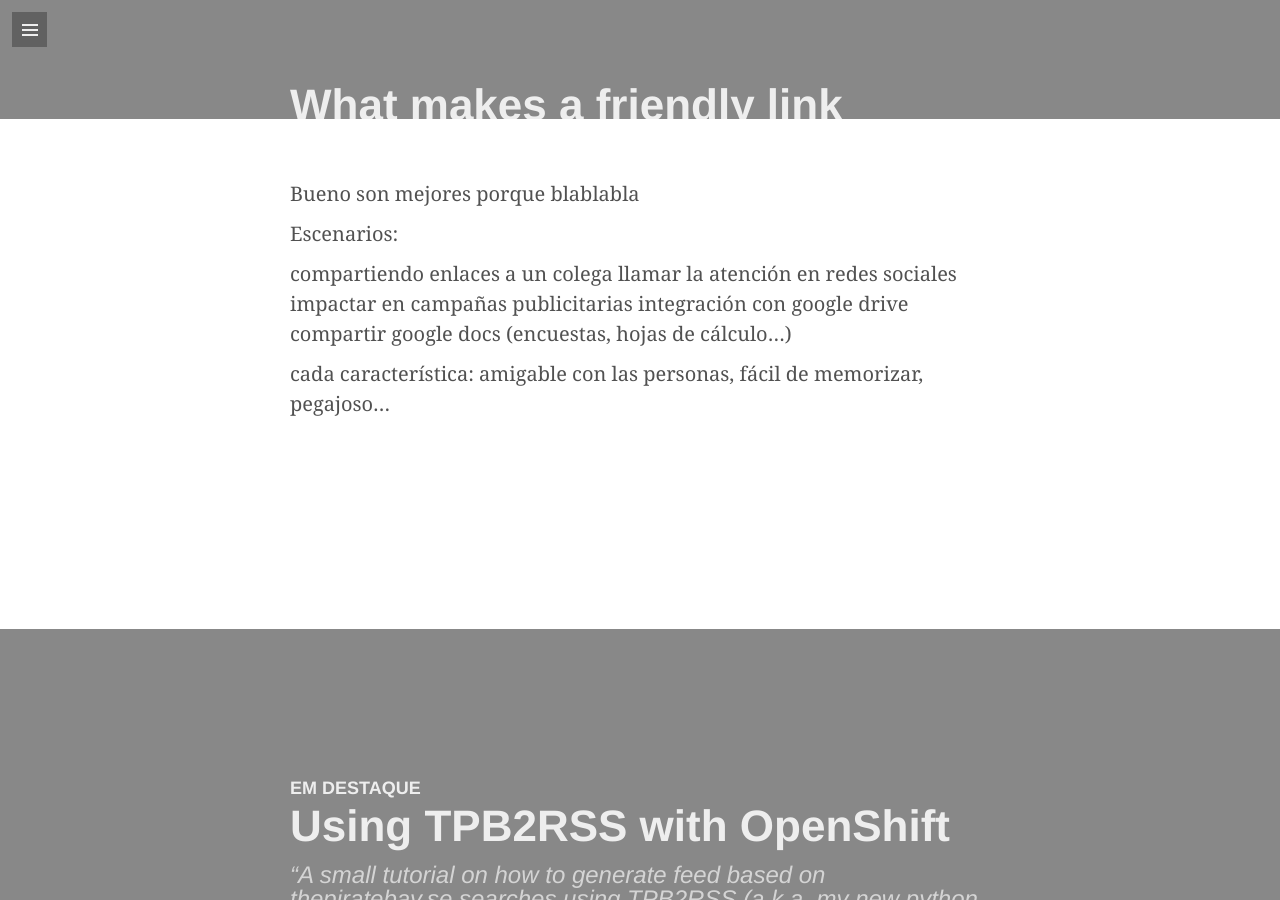
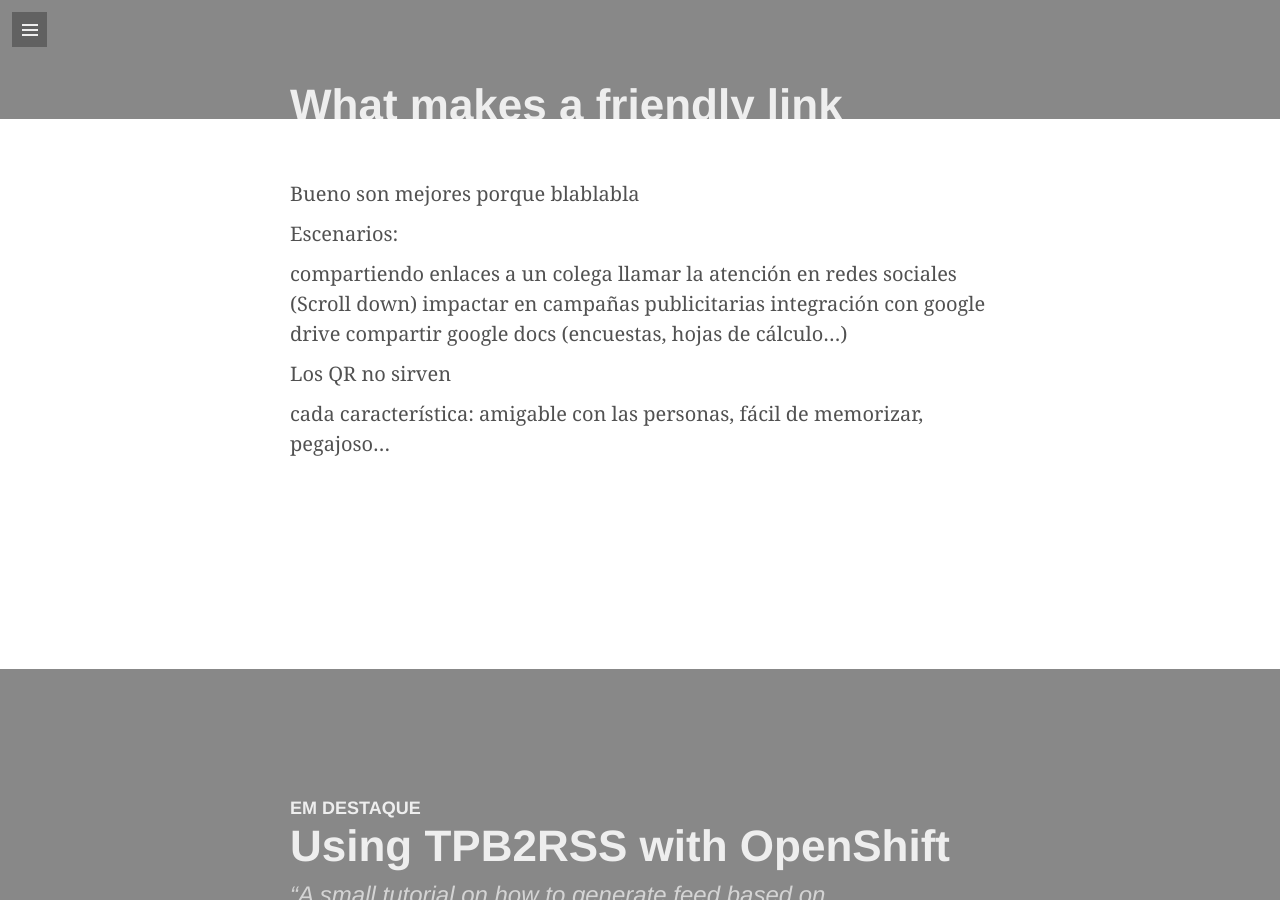
Before and after one commit to nanoshort/nanoshort.github.io, a Jekyll site: the page built from _posts/2018-07-3-why-friendly.md, in a window 1280 px wide and 900 px high, scrolled down 781 px. Built offline with Jekyll 4.4.1, drawn with Linux system fonts in a browser that asks for light colours; some web fonts are replaced; comment, search, counter and statistics services are not loaded.

Commit message:
post editado

```diff
--- a/_posts/2018-07-3-why-friendly.md
+++ b/_posts/2018-07-3-why-friendly.md
@@ -13,11 +13,12 @@
 Escenarios:
 
 compartiendo enlaces a un colega
-llamar la atención en redes sociales
+llamar la atención en redes sociales (Scroll down)
 impactar en campañas publicitarias
 integración con google drive
 compartir google docs (encuestas, hojas de cálculo...)
 
+Los QR no sirven
 
 cada característica:
 amigable con las personas, fácil de memorizar, pegajoso...
```
